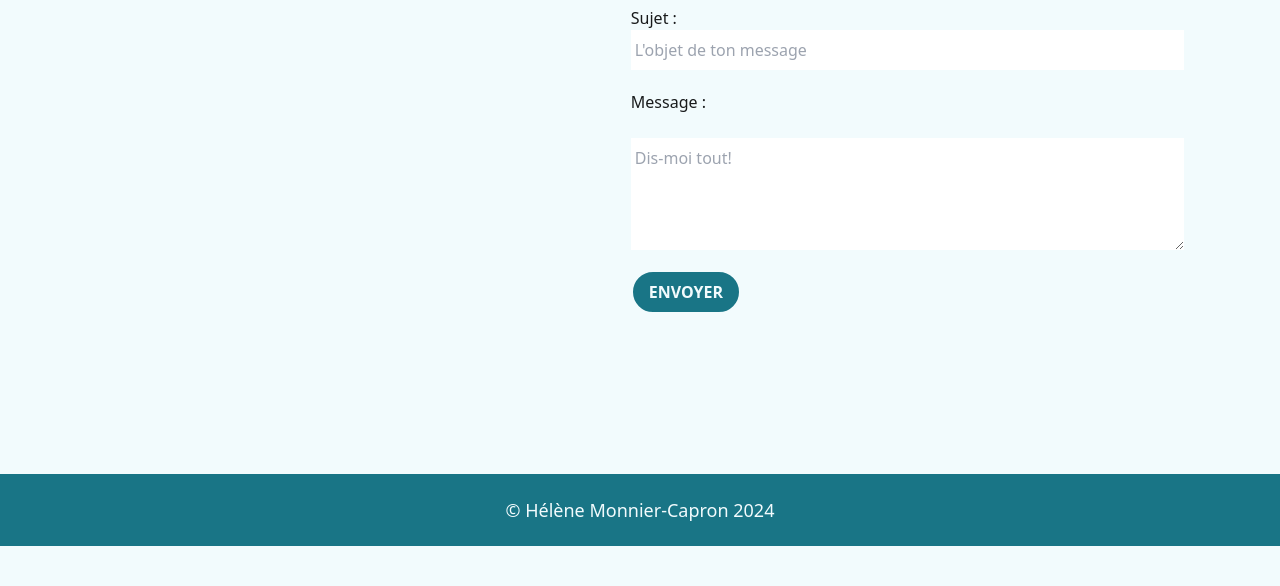
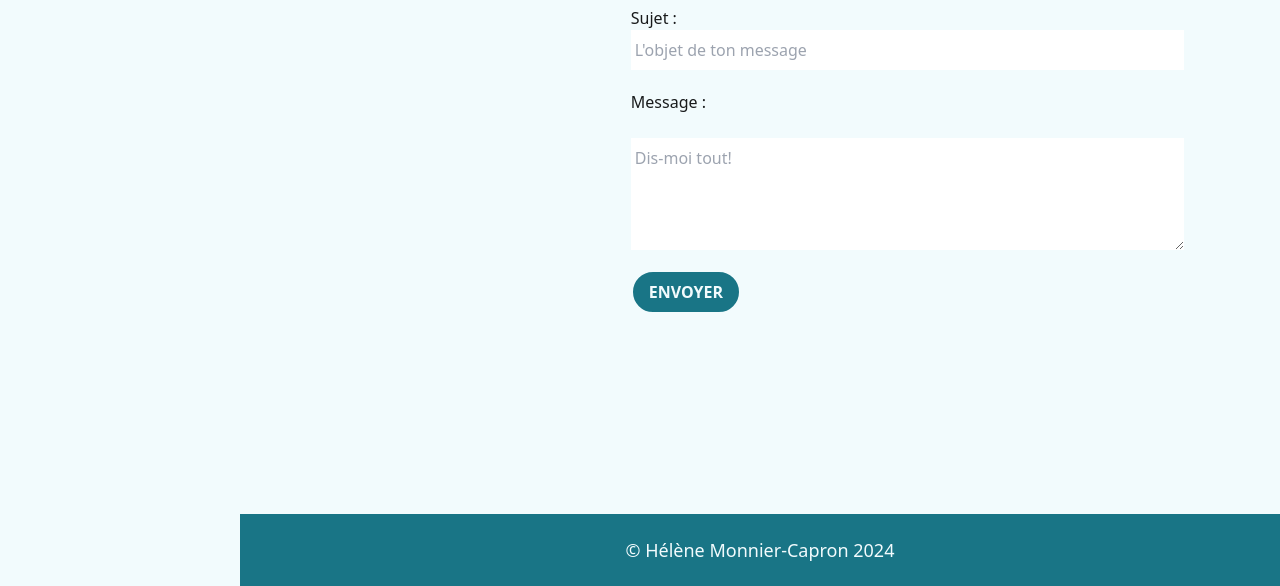
Before and after one commit to helene-monnier/portfolio, a website: page index.html in a window 1280 px wide. Shown: the part 4470-5056 px from the top of the page. Before the commit the page ends 5016 px from the top, so only its background shows below. Drawn offline with Linux system fonts and the light colour scheme.

Commit message:
fix : bug with footer

```diff
--- a/index.html
+++ b/index.html
@@ -22,8 +22,8 @@
     </div>
     <div class="bg-[url(/public/pictures/helene-monnier.jpeg)] bg-no-repeat bg-cover bg-center md:w-1/2"></div>
   </header>
-  <main class="flex pt-10">
-    <div class="hidden sticky top-0 flex-col bg-primary dark:bg-primary-dark text-text-dark dark:text-text font-bold h-screen min-w-52 md:block lg:min-w-60">
+  <div class="flex pt-10">
+    <aside class="hidden sticky top-0 flex-col bg-primary dark:bg-primary-dark text-text-dark dark:text-text font-bold h-screen min-w-52 md:block lg:min-w-60">
       <div class="bg-[url(/public/pictures/helene-monnier.jpeg)] bg-cover bg-center bg-no-repeat h-2/6"></div>
       <nav class="">
         <ul class="flex flex-col gap-16 uppercase pt-10 items-center">
@@ -45,8 +45,8 @@
           <iconify-icon icon="typcn:social-linkedin-circular" width="2rem" height="2rem"  style="color: #e5be5d"></iconify-icon>
         </a>
       </div>
-    </div>
-    <div class="flex flex-col gap-10 text-text dark:text-text-dark">
+    </aside>
+    <main class="flex flex-col gap-10 text-text dark:text-text-dark">
       <section class="px-8 py-5 flex flex-col gap-14 justify-between md:px-10 lg:px-24" id="about-me">
         <h2 class="uppercase text-center text-4xl font-bold p-4 border-2 border-accent ">about me</h2>
         <h1 class="text-3xl">I'm <strong>Hélène Monnier-Capron,</strong> Développeuse web fullstack JS</h1>
@@ -204,7 +204,7 @@
           </div>
         </div>
       </section>
-    <section class="fixed bottom-0 w-screen flex justify-evenly p-4 bg-primary dark:bg-primary-dark text-text-dark dark:text-text md:block">
+      <section class="fixed bottom-0 w-screen flex justify-evenly p-4 bg-primary dark:bg-primary-dark text-text-dark dark:text-text md:hidden">
           <a href="mailto:monnier.helene@outlook.com" target="_blank" class="flex gap-2 items-center hover:-translate-y-2 transition ease-in-out duration-300 ">
             <iconify-icon icon="material-symbols:alternate-email" width="2rem" height="2rem"  style="color: #e5be5d"></iconify-icon>
           </a>
@@ -215,14 +215,13 @@
             <iconify-icon icon="typcn:social-linkedin-circular" width="2rem" height="2rem"  style="color: #e5be5d"></iconify-icon>
           </a>
       </section>
+      <div class="hidden bg-primary dark:bg-primary-dark text-text-dark dark:text-text p-4 text-center text-lg leading-10 md:block">
+        <p>© Hélène Monnier-Capron 2024</p>
       </div>
+    </main>
     <section id="darkMode">
       <button class="fixed right-2 top-2 hover:rotate-12 transition ease-in-out duration-300"><iconify-icon icon="mdi:theme-light-dark" width="3rem" height="3rem"  style="color: #e5be5d"></iconify-icon></button>
     </section>
-
-  </main>
-  <footer class="hidden bg-primary dark:bg-primary-dark text-text-dark dark:text-text p-4 text-center text-lg leading-10 md:block">
-    <p>© Hélène Monnier-Capron 2024</p>
-  </footer>
+  </div>
 </body>
 </html>
```
Also changed, not shown: 1 other file. Lines whose indentation alone changed are shown as unchanged.
